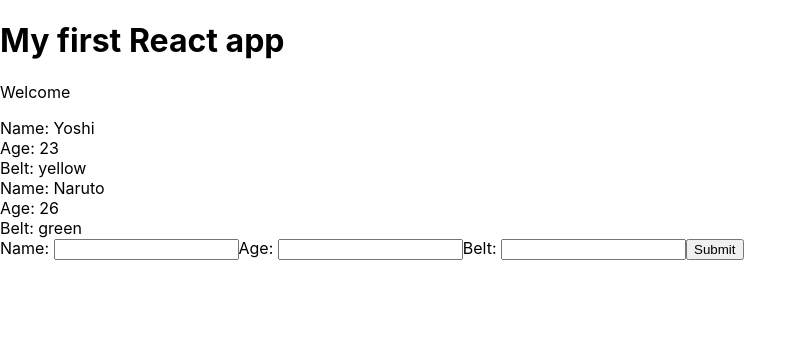
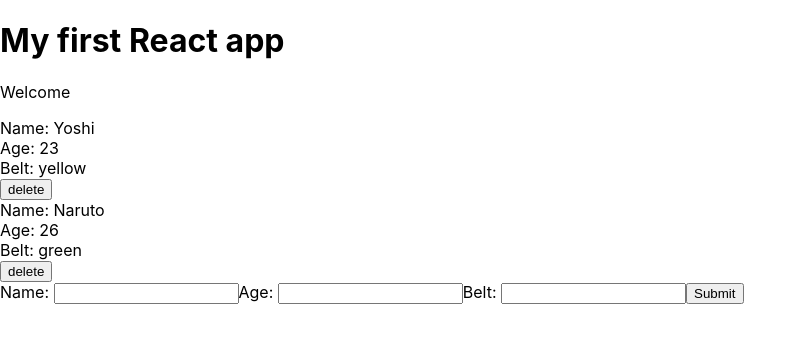
Before and after one commit to vutengklanricsi/react_practice, a React (Create React App) app in the folder my-app/: page / in a window 1280 px wide. Shown: the top 342 px of the page, without its empty margins (0-807 px from the left). Built offline with nearby package versions, Linux system fonts and the light colour scheme.

Commit message:
19th deleting data from state

```diff
--- a/my-app/src/App.js
+++ b/my-app/src/App.js
@@ -18,12 +18,21 @@
       })
       console.log(ninja)
     }
+    deleteNinja = (id) => {
+      console.log(id)
+      let ninjas = this.state.ninjas.filter(ninja => {
+        return ninja.id !== id
+      })
+      this.setState({
+        ninjas: ninjas
+      })
+    }
     render() {
       return (
       <div className="App">
         <h1>My first React app</h1>
         <p>Welcome</p>
-        <Ninjas ninjas = { this.state.ninjas } />
+        <Ninjas deleteNinja = {this.deleteNinja} ninjas = { this.state.ninjas } />
         <AddNinja addNinja = {this.addNinja}/>
       </div>
     )
--- a/my-app/src/Ninjas.js
+++ b/my-app/src/Ninjas.js
@@ -1,7 +1,7 @@
 import React from 'react';
 
 // 10-ik sorban adni kell neki egy key-t
-const Ninjas = ({ ninjas }) => {
+const Ninjas = ({ ninjas, deleteNinja }) => {
   // const ninjaList = ninjas.map(ninja => {
   //   if (ninja.age > 21) {
   //     return (
@@ -21,6 +21,7 @@
         <div>Name: { ninja.name }</div>
         <div>Age: { ninja.age }</div>
         <div>Belt: { ninja.belt }</div>
+        <button onClick={() => {deleteNinja(ninja.id)}}>delete</button>
       </div>) : null;
   })
   return (
```
